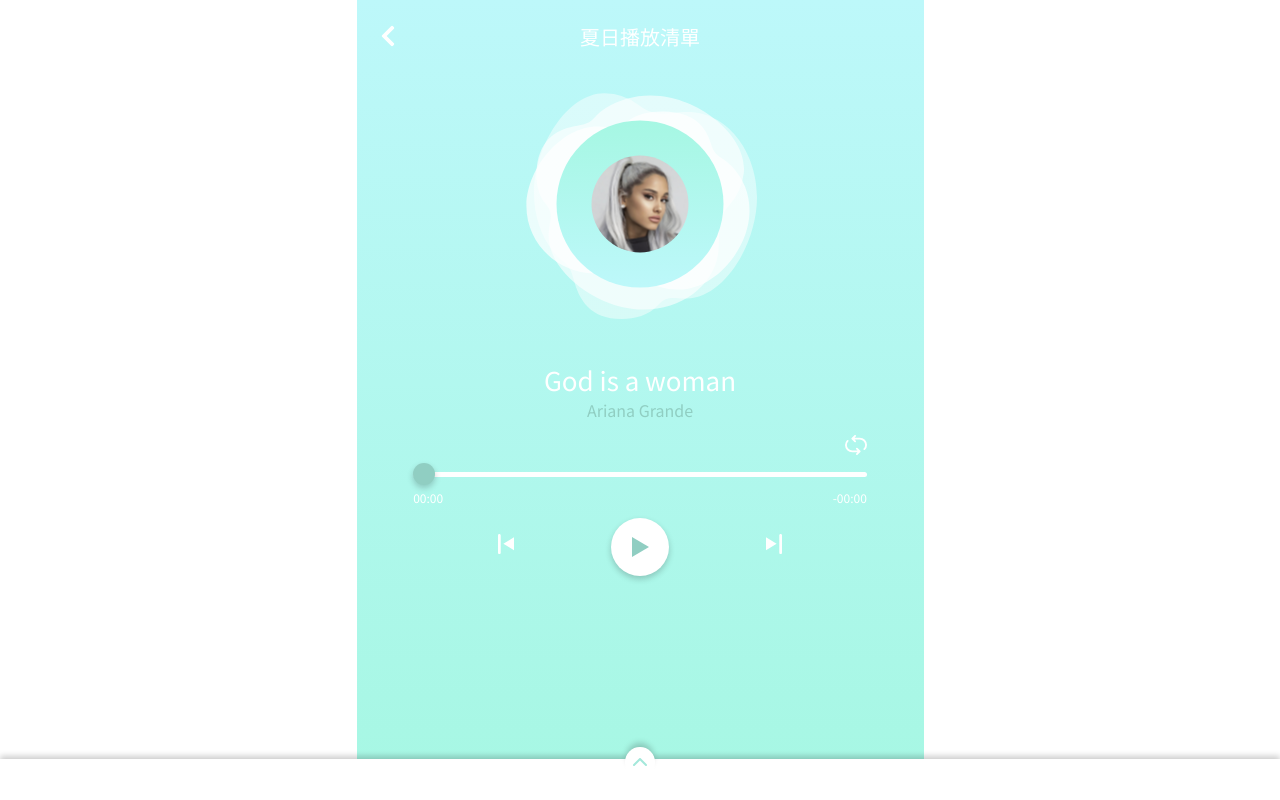
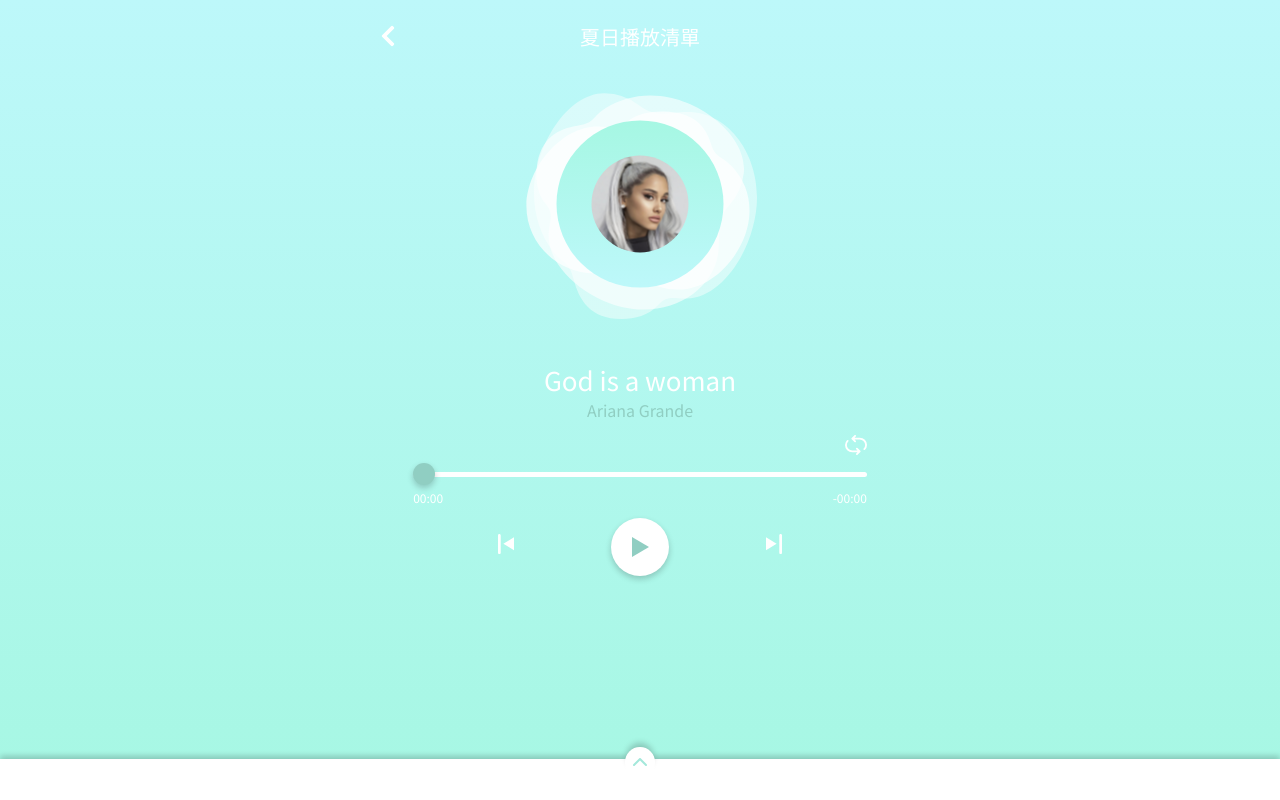
Before and after one commit to Boylin90085/The-F2E-TimeHouse.S2-Week3, a plain HTML site: page index.html in a window 1280 px wide. Drawn offline with Linux system fonts and the light colour scheme.

Commit message:
修改 body 背景色

```diff
--- a/index.scss
+++ b/index.scss
@@ -14,6 +14,7 @@ html, body{
 body{
   display: flex;
   align-items: center;
+  background: linear-gradient(#BDF8FA, #A6F7E3);
 }
 
 h1, h2, h3, h4, h5, p{
```
Also changed, not shown: style/index.css.
